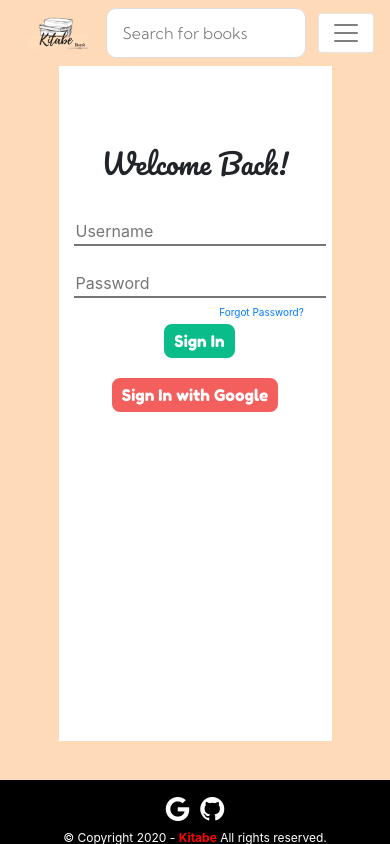
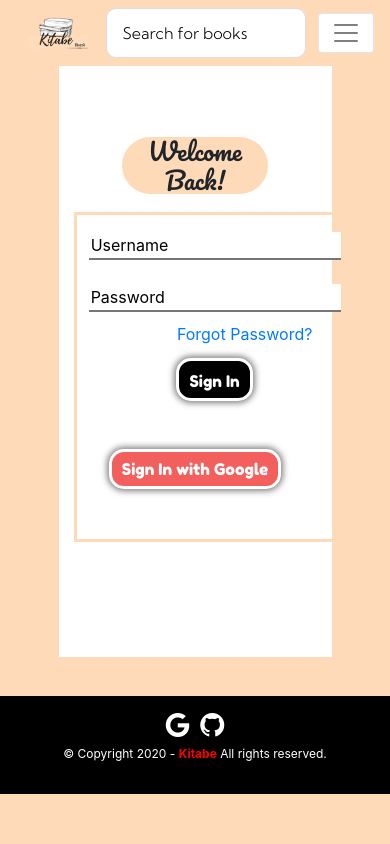
Before and after one commit to cleverpanther/Book_Recommendation_Sys_Hybrid, a Django app: page /accounts/login/ in a window 390 px wide. Run offline with Django 3.2, Linux system fonts and the light colour scheme; parts of the project's set-up code (start-up, migrations or seed data) failed here and were passed over; some libraries are stand-ins or nearby versions.

Commit message:
Better UI for Signup and Login page (#108)
* styling of signup page updated

* ui of signup page updated

* ui of signup page updated

* ui of signuppage updated

* style updated

* signup page updated

* sign up page updated

* ui changes

* changes done

```diff
--- a/static/mainapp/css/login.css
+++ b/static/mainapp/css/login.css
@@ -33,42 +33,72 @@
   font-family: "Pacifico", cursive;
   position: relative;
   top: 12%;
+  left: 28%;
+  border-radius: 50px;
+  font-size: 2.2rem;
+  background-color: #ffdab9;
+  width: 44%;
+
 }
 label {
   font-family: "Kalam", cursive;
   font-size: 1.2em;
 }
 .form-group {
+  border: 3px solid #ffdab9;
+  padding: 6% 8% 8% 8%;
   position: relative;
   display: inline-block;
-  top: 110px;
+  top: 80px;
+  color: black;
+
 }
 #id_login,
 #id_password {
-  background-color: transparent;
   border-top: none;
   border-left: none;
   border-right: none;
+  color: #000;
 }
 .loginbutton {
   font-family: "Fredoka One", cursive;
-  padding: 5px 10px 5px 10px;
-  background-color: #09bc8a;
-  color: white;
+  padding: 8px 10px 5px 10px;
+  font-size:1rem;
+  margin-bottom: 20%;
+  margin-top: 9%;
   border: 2px solid white;
-  border-radius: 10px;
+  box-shadow: 0 0 6px 2px rgba(0, 0, 0, 0.5);
+  border:3px solid #fff;
+  color:#fff;
+  background:rgba(1,1,1);
+  border-radius: 15px;
+  outline:none;
+}
+.loginbutton:hover{
+  background-color: #ffdab9;
+  color:black;
+  border: 3px solid black;
 }
 .googlebutton {
   position: relative;
-  top: 110px;
   background-color: #f25f5c;
   font-family: "Fredoka One", cursive;
   color: white;
   padding: 5px 10px 5px 10px;
   border: 2px solid white;
-  border-radius: 10px;
+  border-radius: 15px;
   text-decoration: none !important;
+  box-shadow: 0 0 6px 2px rgba(0, 0, 0, 0.5);
+  border:3px solid #fff;
+  bottom: -1%;
 }
+.forgotpassword {
+  font-size: 15px;
+  position: relative;
+  left: 62px;
+  top: 10px;
+}
+
 .googlebutton:hover {
   color: white;
 }
@@ -79,9 +109,71 @@ strong {
   .img-block {
     display: none;
   }
+  .googlebutton{
+    bottom:2%;
+  }
+
 }
-.forgotpassword {
-  font-size: 10px;
-  position: relative;
-  left: 62px;
+@media only screen and (max-width: 900px) {
+
+    .form-group {
+     border: 3px solid #ffdab9;
+     padding: 10% 5% 15% 5%;
+    }
+    .account-block {
+      margin: auto;
+      height: 70%;
+      background-color: white;
+    }
+    .forgotpassword{
+      left: 35%;
+    }
+    .welcome{
+      font-size: 1.5rem;
+      width: 40%;
+      left: 30%;
+    }
+    .googlebutton{
+      bottom: 5%;
+    }
+
 }
+
+@media only screen and (max-width: 600px) {
+  .loginbutton {
+    font-family: "Fredoka One", cursive;
+    padding: 8px 10px 5px 10px;
+    font-size:1rem;
+    margin-bottom: 30%;
+    margin-top: 9%;
+   }
+   .welcome {
+     font-size: 1.75rem;
+     }
+     .form-group {
+      border: 3px solid #ffdab9;
+      padding: 7% 5% 5% 5%;
+     }
+     .forgotpassword {
+      font-size: 16px;
+      position: relative;
+      left:30px;
+      top: 10px;
+    }
+    .loginbutton{
+      margin-bottom:50%;
+    }
+    .welcome{
+      font-size: 1.5rem;
+      width: 60%;
+      left: 20%;
+    }
+
+
+}
+
+::placeholder{
+  color: #000;
+  font-weight: normal;
+
+}
--- a/templates/account/login.html
+++ b/templates/account/login.html
@@ -41,9 +41,12 @@ Login
                     {% endif %}
                     <button class="loginbutton primaryAction" type="submit">{% trans "Sign In" %}</button>
                     <br>
+
+
                 </div>
             </form>
             <a href="{% provider_login_url 'google' %}"><button class="googlebutton">Sign In with Google</button></a>
+
         </div>
         <div class="h-100 hidden-sm col-xl-4 img-block mw-100" style="background-image : url('{% static "mainapp/png/BookSignUp.png" %}')">
             <a class="btn-bot" href="{% url 'account_signup' %}">SIGN UP</a>
--- a/templates/account/signup.html
+++ b/templates/account/signup.html
@@ -45,8 +45,10 @@ Sign Up
                     <br>
 
                 </div>
+
             </form>
             <a href="{% provider_login_url 'google' %}"><button class="googlebutton">Sign Up with Google</button></a>
+
         </div>
         <div class="h-100 hidden-sm col-xl-4 img-block mw-100" style="background-image : url('{% static "mainapp/png/BookSignIn.png" %}')">
             <a class="btn-bot" href="{% url 'account_login' %}">SIGN IN</a>
```
Also changed, not shown: static/mainapp/css/signup.css (+75 -9 lines).
